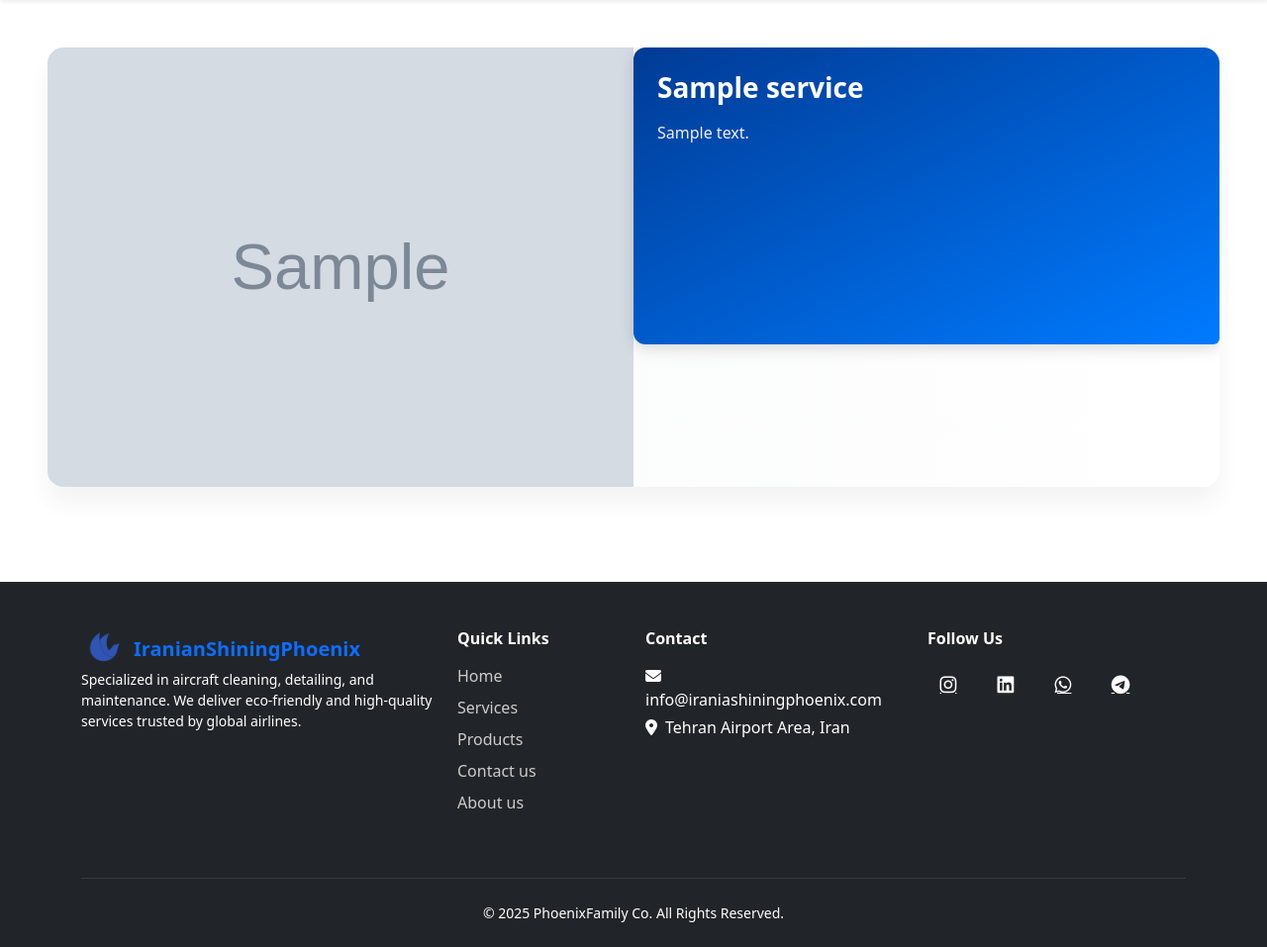
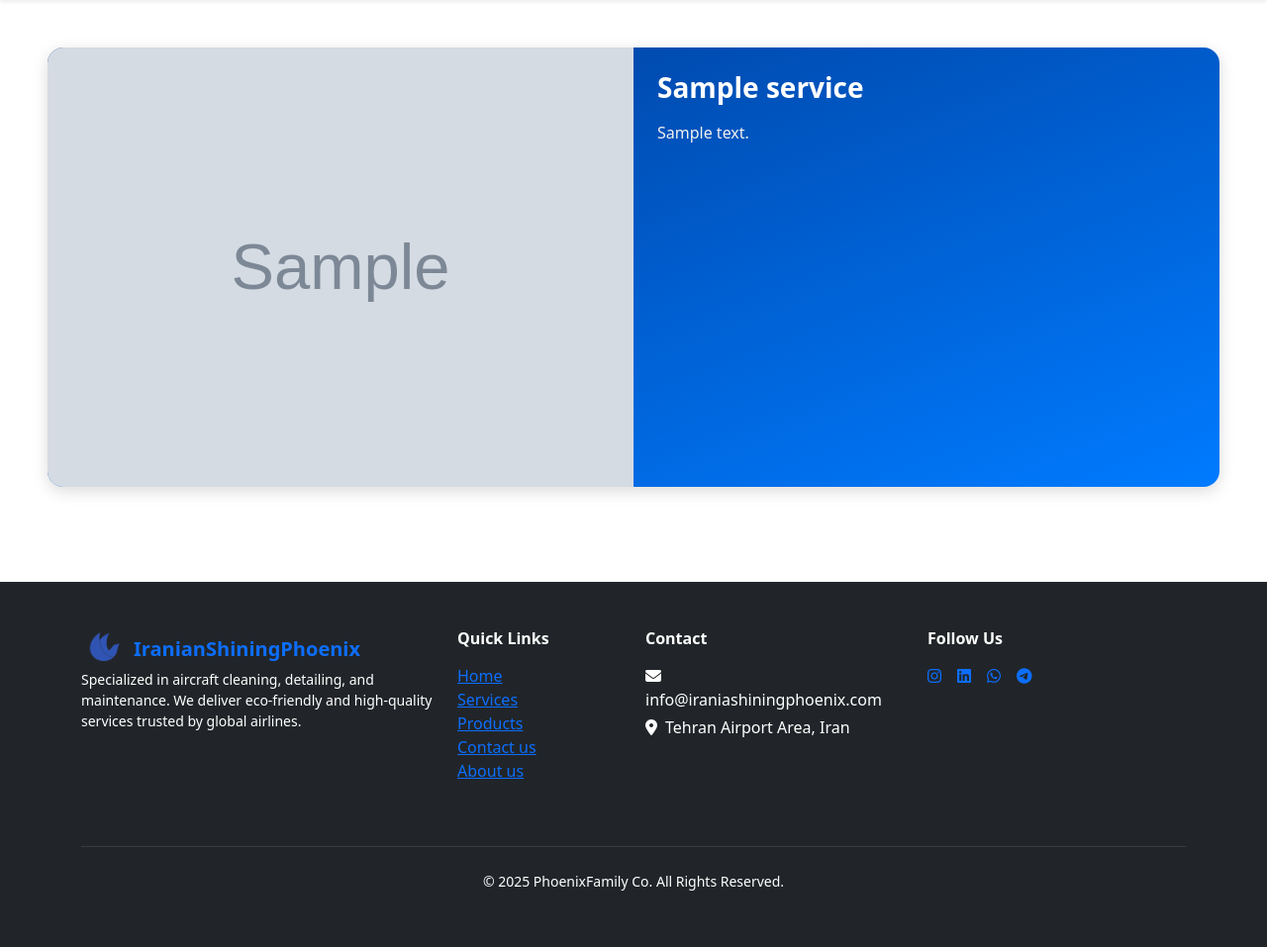
Before and after one commit to phoenixfamily/ISPX, a Django app: page /en/auth/1/ in a window 1280 px wide. Shown: the part 74-1031 px from the top of the page at 99% size. After the commit the page ends 974 px from the top, so only its background shows below. Run offline with Django 5.2, Linux system fonts and the light colour scheme; tables that the repository leaves empty hold one stand-in row (values such as "Sample post"); grey boxes marked "Sample" are stand-in pictures; parts of the project's set-up code (start-up, migrations or seed data) failed here and were passed over; some libraries are stand-ins or nearby versions.

Commit message:
home  changed

```diff
--- a/static/css/style.css
+++ b/static/css/style.css
@@ -138,9 +138,11 @@ body.dark-mode {
 
 .service-box {
     background: linear-gradient(to bottom right, #003b95, #007bff);
-    height: 100%;
-    min-height: 100%;
-    border-radius: 0.75rem;
+    display: flex;
+    flex-wrap: wrap;
+    min-height: 400px;
+    border-radius: 1rem;
+    overflow: hidden;
     box-shadow: 0 4px 16px rgba(0, 0, 0, 0.15);
 }
 
@@ -157,6 +159,20 @@ body.dark-mode {
 .form-wrapper, .service-box {
     overflow: hidden;
 }
+
+
+.service-box .service-img,
+.service-box .service-content {
+    display: flex;
+    flex-direction: column;
+    justify-content: center;
+    padding: 0;
+}
+
+.service-box .service-img img {
+    height: 100%;
+    object-fit: cover;
+    border-radius: 0;
 
     .dry-wash-section {
         background: #f9faff;
@@ -389,6 +405,7 @@ body.dark-mode {
     }
 
     /* رنگ شبکه‌های اجتماعی */
+
     .bg-instagram {
         background: #E1306C;
     }
```
Lines whose indentation alone changed are shown as unchanged.
